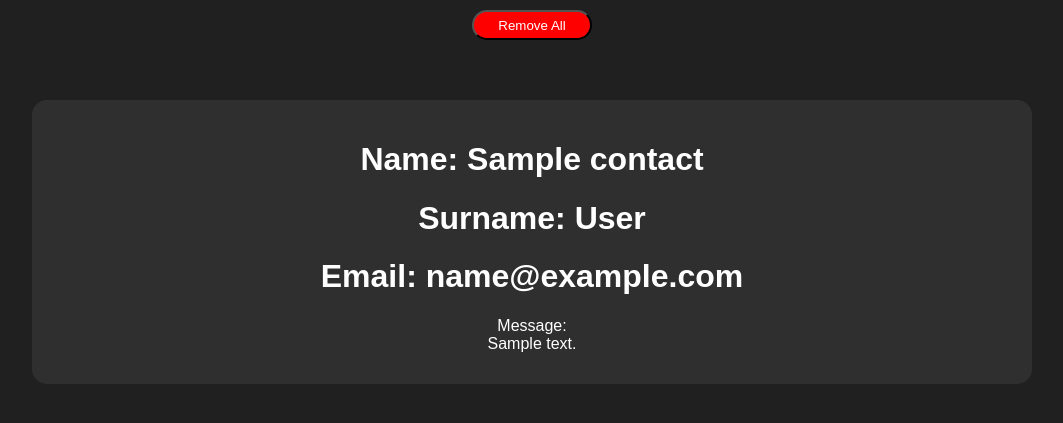
After one commit to rasadov/portfo, a Flask app: page /messages-admin in a window 1280 px wide. The commit adds this page. Shown: the top 423 px of the page, without its empty margins (108-1171 px from the left). Run offline with Flask 3, Linux system fonts and the light colour scheme; a user stored in the database is signed in; tables that the repository leaves empty hold one stand-in row (values such as "Sample post").

Commit message:
few fixes

```diff
--- a/main/forms.py
+++ b/main/forms.py
@@ -13,7 +13,7 @@ from wtforms.validators import DataRequired, Email, Length
 class Message(FlaskForm):
     name = StringField(label="Name", validators=[DataRequired(), Length(min=2, max=40)])
     surname = StringField(label="Surname", validators=[Length(min=2, max=40)])
-    email = StringField(label="Email", validators=[DataRequired(), Email()])
+    email = StringField(label="Email", validators=[DataRequired()])
     message = StringField(label="Message", validators=[DataRequired()])
     submit = SubmitField(label="Submit")
 
@@ -40,6 +40,8 @@ class RemoveProjectForm(FlaskForm):
     id = IntegerField()
     submit = SubmitField(label="Remove Project")
 
+class CleanMessages(FlaskForm):
+    submit = SubmitField(label="Remove Project")
 
 class LoginForm(FlaskForm):
     def validate_username(self, username_to_check):
--- a/main/routes.py
+++ b/main/routes.py
@@ -14,6 +14,7 @@ from main.forms import (
     LoginForm,
     RemoveArticleForm,
     RemoveProjectForm,
+    CleanMessages
 )
 from main.models import Projects, Articles, Admin, Contact
 from flask_login import login_user, current_user
@@ -64,6 +65,20 @@ def my_home():
         add_to_database(message)
         return redirect(url_for("thank_you"))
     return "<h1>Fill the form properly</h1>"
+
+
+@app.route("/messages-admin", methods=["GET", "POST"])
+def messages():
+    messages = Contact.query.order_by(desc(Contact.id))
+    form = CleanMessages()
+
+    if request.method == 'POST':
+        if form.validate_on_submit():
+            for i in messages:
+                db.session.delete(i)
+            db.session.commit()
+
+    return render_template("admin_messages.html", messages=messages, current_user=current_user, form=form)
 
 
 @app.route("/create-blog", methods=["GET", "POST"])
--- a/main/static/style.css
+++ b/main/static/style.css
@@ -49,7 +49,7 @@
     }
 
     .home-down p {
-        width: 400px !important;
+        width: 360px !important;
     }
 
     .nav {
@@ -137,6 +137,11 @@
         width: 340px !important;
     }
 
+    .blog-description {
+        width: 280px !important;
+        height: auto !important;
+        margin: 10px auto !important;
+    }
 
 
     .project {
@@ -229,6 +234,7 @@ body {
     margin: 0;
     padding: 0;
     background-color: #202020;
+    overflow-x: hidden;
 }
 
 
@@ -392,6 +398,11 @@ div.project{
     border-radius: 15px;
 }
 
+.blog-description {
+    width: 480px;
+    height: auto;
+    margin: 10px auto;
+}
 
 .contact {
     height: auto;
--- /dev/null
+++ b/main/templates/admin_messages.html
@@ -0,0 +1,53 @@
+{% if current_user.is_authenticated %}
+{% extends 'base.html' %}
+{% block title %}
+<title>messages</title>
+{% endblock %}
+
+{% block content %}
+
+    <div style="text-align: center;">
+        <form method="POST">
+            {{ form.hidden_tag() }}
+            {{ form.submit(class='remove-btn', value='Remove All') }}
+        </form>
+    </div>
+
+    <div class="edit-card" id="edit-1"> <!-- Blog -->
+        <div> <!-- blog management form -->
+            {% if amount_of_messages != 0 %}
+            {% for i in messages %}
+            <div class="blog" style="color: white;  max-width: 1000px; text-align: center; margin: 50px auto !important;">
+                <div style="height: 20px;"></div>
+                <h1>Name: {{ i.name }}</h1>
+                <h1>Surname: {{ i.surname }}</h1>
+                <h1>Email: {{ i.email }}</h1>
+
+                <p style="width: 480px !important; height: auto !important; margin: 10px auto !important;">Message:<br>{{ i.message }}</p>
+                <div style="height: 1px;"></div>
+                <div style="height: 20px;"></div>
+            </div>
+
+
+            {% endfor %}
+
+            {% else %}
+            <div class="blog">
+                <div style="text-align: center; height: auto; color: white; margin-top: 20px">
+                    <div style="height: 20px;"></div>
+                    <h1>Blog is empty at current moment</h1>
+                    <div style="height: 20px;"></div>
+                </div>
+            </div>
+
+            {% endif %}
+        </div>
+
+
+    </div>
+<script src="../static/script-admin.js"></script>
+<link rel="stylesheet" href="../static/style-admin.css">
+{% endblock %}
+{% else %}
+<h1>404 Error</h1>
+{% endif %}
--- a/main/templates/index.html
+++ b/main/templates/index.html
@@ -118,7 +118,7 @@
         <div class="blog" style="color: white;  max-width: 1000px; text-align: center;">
             <div style="height: 20px;"></div>
             <h1>{{ i.title }}</h1>
-            <p style="width: 480px !important; height: auto !important; margin: 10px auto !important;">{{ i.text }}</p>
+            <p class = "blog-description">{{ i.text }}</p>
             <div style="height: 1px;"></div>
             <div style="height: 20px;"></div>
             <div>
@@ -127,7 +127,7 @@
         {% endfor %}
         {% endif %}
     </div>
-
+    </div>
 
     <!-- Contact -->
 <div class="Contact page-item fade-in-up hidden" id="nav-3">
--- a/main/templates/thankyou.html
+++ b/main/templates/thankyou.html
@@ -6,7 +6,7 @@
 
 {% block content %}
 
-<div style="color: white; text-align: center; margin: 200px;">
+<div style="color: white; text-align: center; margin: 200px auto;">
     <h1 style="font-size: 60px;">Thank you</h1>
     <p style="font-size: 30px;">Message was sent successfully</p>
 </div>
```
Also changed, not shown: main/__init__.py (line endings or trailing spaces). Lines whose indentation alone changed are shown as unchanged.
